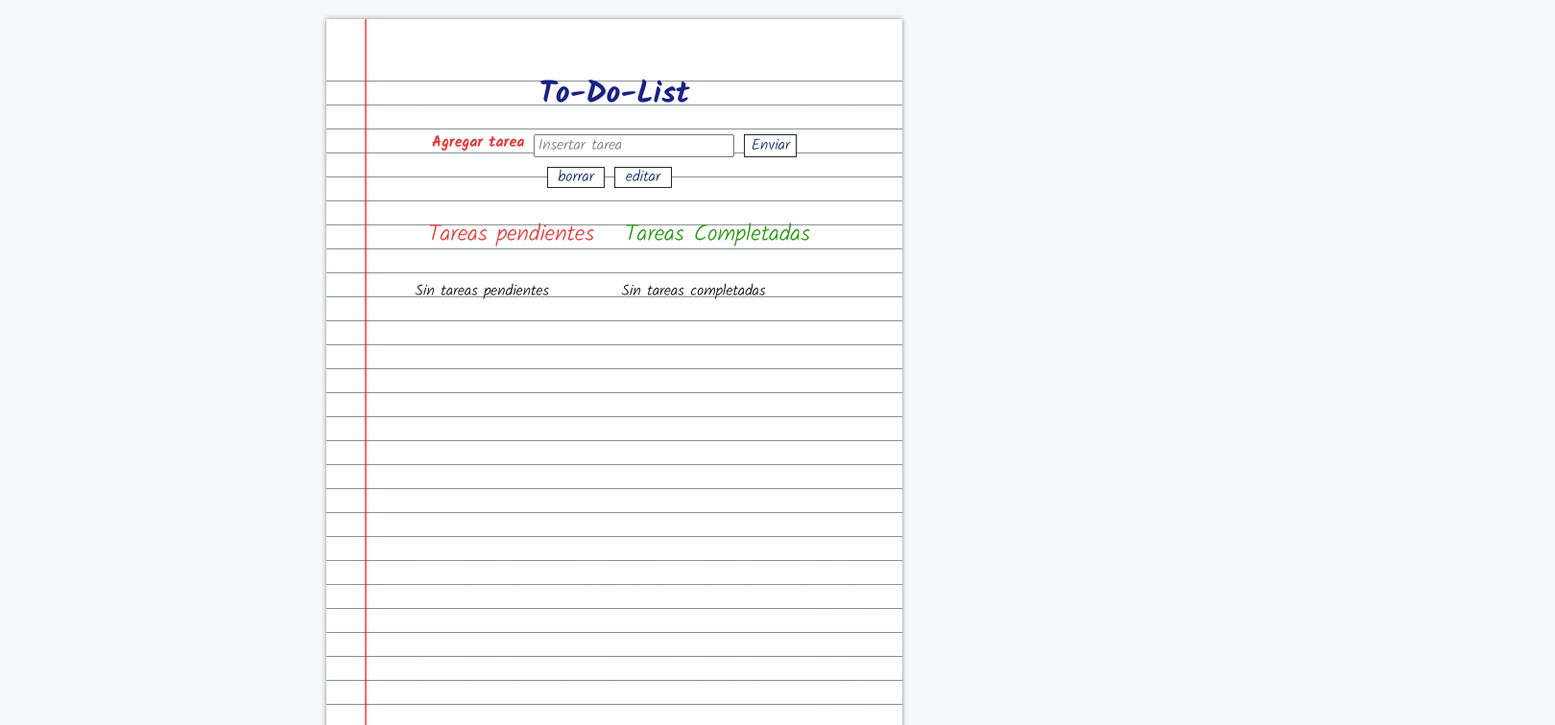
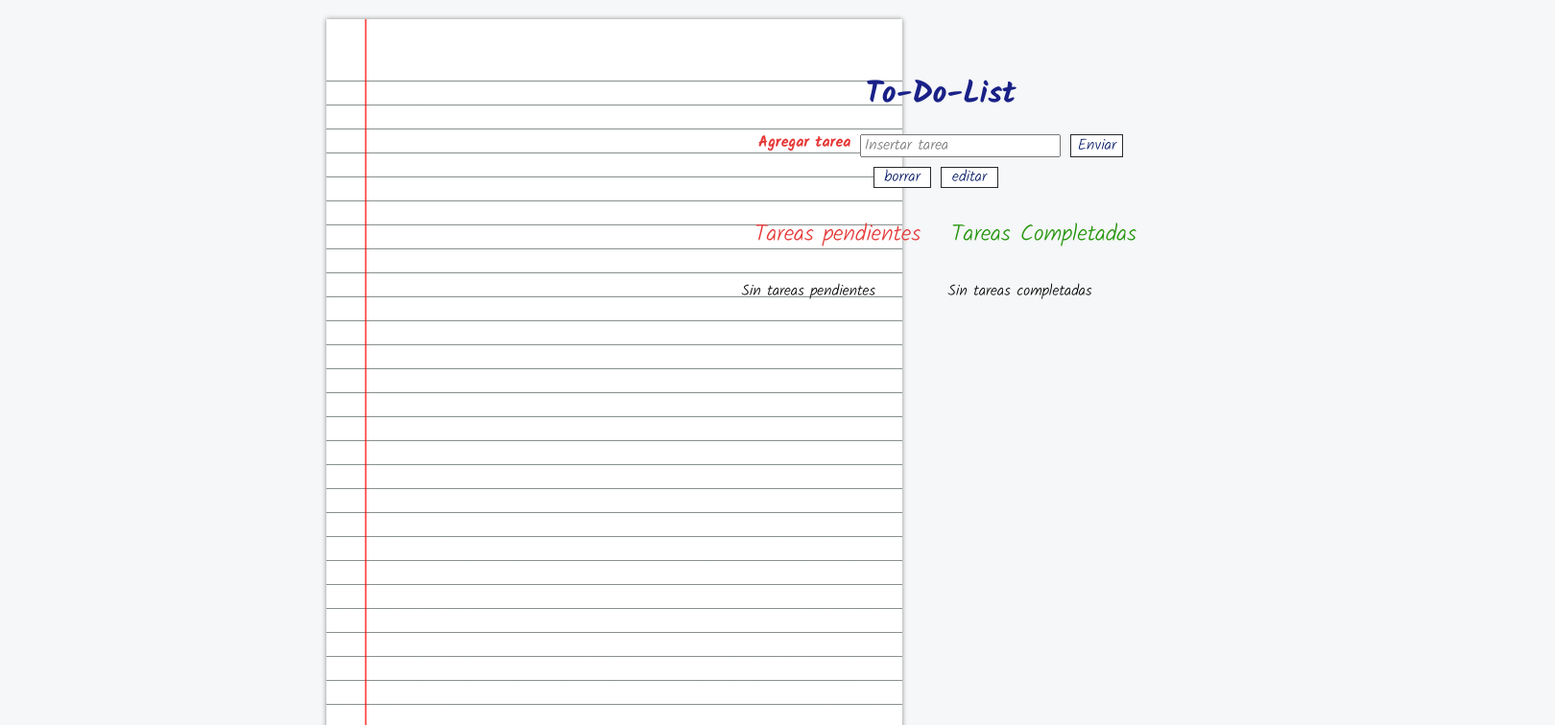
Before and after one commit to hellojmarquez/ToDoList, a React (Vite) app: page / in a window 1280 px wide. Shown: the top 756 px of the page at 96% size, 1620 px wide, since content can reach past the window. Built offline with nearby package versions, Linux system fonts and the light colour scheme.

Commit message:
fix: pequeños arreglos al css

```diff
--- a/package.json
+++ b/package.json
@@ -9,7 +9,8 @@
   },
   "dependencies": {
     "react": "^18.0.0",
-    "react-dom": "^18.0.0"
+    "react-dom": "^18.0.0",
+    "serve": "^13.0.2"
   },
   "devDependencies": {
     "@types/react": "^18.0.0",
--- a/src/App.css
+++ b/src/App.css
@@ -5,6 +5,7 @@ body {
 }
 
 .container {
+	width: 100vw;
 	display: flex;
 	flex-direction: column;
 	align-items: center;
```
Also changed, not shown: 2 other files (tests, documents, lock files or other folders).
